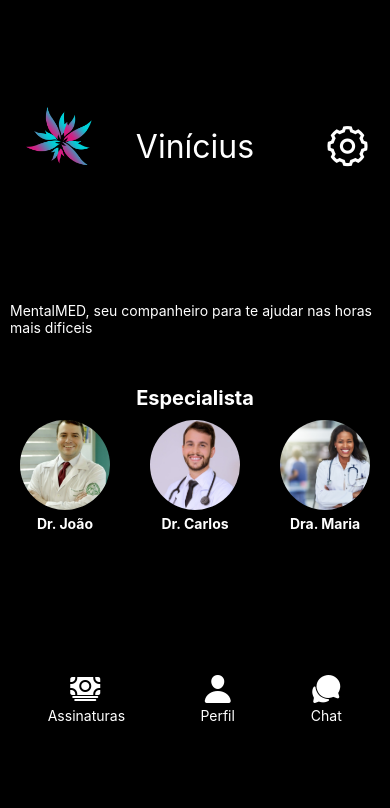
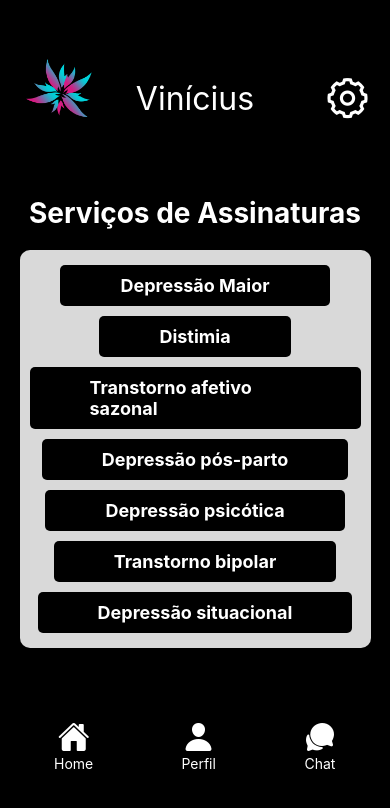
Before and after one commit to Challenge-Plusoft/MentalMED-app, a React Native app in the folder MentalMED/: screen /Services in a window 390 px wide. Shown: the top 808 px of the page. Built offline with nearby package versions, Linux system fonts and the light colour scheme.

Commit message:
Services

```diff
--- a/MentalMED/src/routes/rotas.js
+++ b/MentalMED/src/routes/rotas.js
@@ -5,6 +5,7 @@ import { createStackNavigator } from '@react-navigation/stack';
 import Home from '../screens/Home';
 import Config from '../screens/Config';
 import ChangePassword from '../screens/ChangePassword';
+import Services from '../screens/Services'
 
 const Stack = createStackNavigator();
 
@@ -12,21 +13,10 @@ export default function Routes() {
   return (
     <NavigationContainer>
       <Stack.Navigator>
-        <Stack.Screen
-          name="Home"
-          component={Home}
-          options={{ headerShown: false }}
-        />
-        <Stack.Screen
-          name="Config"
-          component={Config}
-          options={{ headerShown: false }}
-        />
-        <Stack.Screen
-          name="ChangePassword"
-          component={ChangePassword}
-          options={{ headerShown: false }}
-        />
+        <Stack.Screen name="Home" component={Home}  options={{ headerShown: false }}/>
+        <Stack.Screen name="Config" component={Config} options={{ headerShown: false }}/>
+        <Stack.Screen name="ChangePassword" component={ChangePassword} options={{ headerShown: false }}/>
+        <Stack.Screen name="Services" component={Services} options={{ headerShown: false }}/>
       </Stack.Navigator>
     </NavigationContainer>
   );
--- a/MentalMED/src/screens/ChangePassword/index.js
+++ b/MentalMED/src/screens/ChangePassword/index.js
@@ -16,12 +16,7 @@ export default function ChangePassword({ navigation }){
       <Header navigation={navigation} />
       <View style={style.content}>
         <Text style={style.title}>Mudar senha</Text>
-        <TextInput
-          style={style.input}
-          placeholder="Digite a nova senha"
-          placeholderTextColor={temaEscolhido.texto}
-          secureTextEntry={true}
-        />
+        <TextInput style={style.input} placeholder="Digite a nova senha" placeholderTextColor={temaEscolhido.texto} />
         <TouchableOpacity style={style.button}>
           <Text style={style.buttonText}>Mudar senha</Text>
         </TouchableOpacity>
--- a/MentalMED/src/screens/Home/index.js
+++ b/MentalMED/src/screens/Home/index.js
@@ -4,18 +4,18 @@ import { styles } from "./styles";
 import { TemaContext } from '../../contexts/TemaContext';
 
 import Header from "../../components/Header";
-import Footer from "../../components/Footer";
+import Footer from"../../components/Footer";
 
 const doctor1 = require("../../assets/med1.jpg");
 const doctor2 = require("../../assets/med2.jpg");
 const doctor3 = require("../../assets/med3.jpg");
 
-export default function Home({ navigation }) {
+export default function Home({navigation}) {
 
   const { temaEscolhido } = useContext(TemaContext);
   const style = styles(temaEscolhido);
 
-  return (
+    return(
         <View style={style.container}>
             <Header navigation={navigation} />
             <Text style={style.texto}>MentalMED, seu companheiro para te ajudar nas horas mais dificeis</Text>
@@ -23,36 +23,20 @@ export default function Home({ navigation }) {
         <Text style={style.especialistaTitulo}>Especialista</Text>
         <View style={style.doctorContainer}>
           <View style={style.doctor}>
-            <Image
-              source={doctor1}
-              style={style.doctorImg}
-            />
+            <Image source={doctor1} style={style.doctorImg} />
             <Text style={style.doctorNome}>Dr. João</Text>
           </View>
           <View style={style.doctor}>
-            <Image
-              source={doctor2}
-              style={style.doctorImg}
-            />
+            <Image source={doctor2} style={style.doctorImg} />
             <Text style={style.doctorNome}>Dr. Carlos</Text>
           </View>
           <View style={style.doctor}>
-            <Image
-              source={doctor3}
-              style={style.doctorImg}
-            />
+            <Image source={doctor3} style={style.doctorImg} />
             <Text style={style.doctorNome}>Dra. Maria</Text>
           </View>
         </View>
       </View>
-      <Footer
-        firstIcon="cash"
-        secondIcon="person"
-        thirdIcon="chatbubbles"
-        firstName="Assinaturas"
-        secondName="Perfil"
-        thirdName="Chat"
-      />
+            <Footer firstIcon="cash" firstName="Assinaturas" navigateToFirst={() => navigation.navigate('Services')}  secondIcon="person" thirdIcon="chatbubbles" secondName="Perfil" thirdName="Chat" />
         </View>
     )
 }
--- /dev/null
+++ b/MentalMED/src/screens/Services/index.js
@@ -0,0 +1,52 @@
+import React, { useContext } from 'react';
+import { View, Text } from 'react-native';
+import Header from '../../components/Header';
+import Footer from '../../components/Footer';
+import { styles } from "./styles";
+import { TemaContext } from '../../contexts/TemaContext';
+
+export default function Services({navigation}){
+  const { temaEscolhido } = useContext(TemaContext);
+  const style = styles(temaEscolhido);
+
+  return (
+    <View style={style.container}>
+      <Header navigation={navigation} />
+      <View style={style.content}>
+        <Text style={style.title}>Serviços de Assinaturas</Text>
+        <View style={style.listContainer}>
+          <View style={style.listItem}>
+            <Text style={style.listItemTitle}>Depressão Maior</Text>
+          </View>
+          <View style={style.listItem}>
+            <Text style={style.listItemTitle}>Distimia</Text>
+          </View>
+          <View style={style.listItem}>
+            <Text style={style.listItemTitle}>Transtorno afetivo sazonal</Text>
+          </View>
+          <View style={style.listItem}>
+            <Text style={style.listItemTitle}>Depressão pós-parto</Text>
+          </View>
+          <View style={style.listItem}>
+            <Text style={style.listItemTitle}>Depressão psicótica</Text>
+          </View>
+          <View style={style.listItem}>
+            <Text style={style.listItemTitle}>Transtorno bipolar</Text>
+          </View>
+          <View style={style.listItem}>
+            <Text style={style.listItemTitle}>Depressão situacional</Text>
+          </View>
+        </View>
+      </View>
+      <Footer
+        firstIcon="md-home"
+        firstName="Home"
+        navigateToFirst={() => navigation.navigate('Home')}
+        secondIcon="person"
+        secondName="Perfil"
+        thirdIcon="chatbubbles"
+        thirdName="Chat"
+      />
+    </View>
+  );
+};
--- /dev/null
+++ b/MentalMED/src/screens/Services/styles.js
@@ -0,0 +1,41 @@
+import { StyleSheet } from 'react-native';
+
+export const styles = (tema) => {
+  return StyleSheet.create({
+    container: {
+      flex: 1,
+      backgroundColor: tema.fundo,
+    },
+    content: {
+      alignItems: 'center',
+      justifyContent: 'center',
+    },
+    title: {
+      fontSize: 28,
+      fontWeight: 'bold',
+      color: tema.texto,
+      marginBottom: 20,
+      textAlign: 'center'
+    },
+    listContainer: {
+      backgroundColor: '#d9d9d9',
+      padding: 10,
+      borderRadius: 10,
+      width: '90%',
+      alignItems: 'center'
+    },
+    listItem: {
+      backgroundColor: tema.fundo,
+      padding: 10,
+      paddingHorizontal: 50,
+      marginVertical: 5,
+      borderRadius: 5,
+    },
+    listItemTitle: {
+      fontSize: 18,
+      fontWeight: 'bold',
+      paddingHorizontal: 10,
+      color: tema.texto,
+    },
+  });
+};
```
Lines whose indentation alone changed are shown as unchanged.
